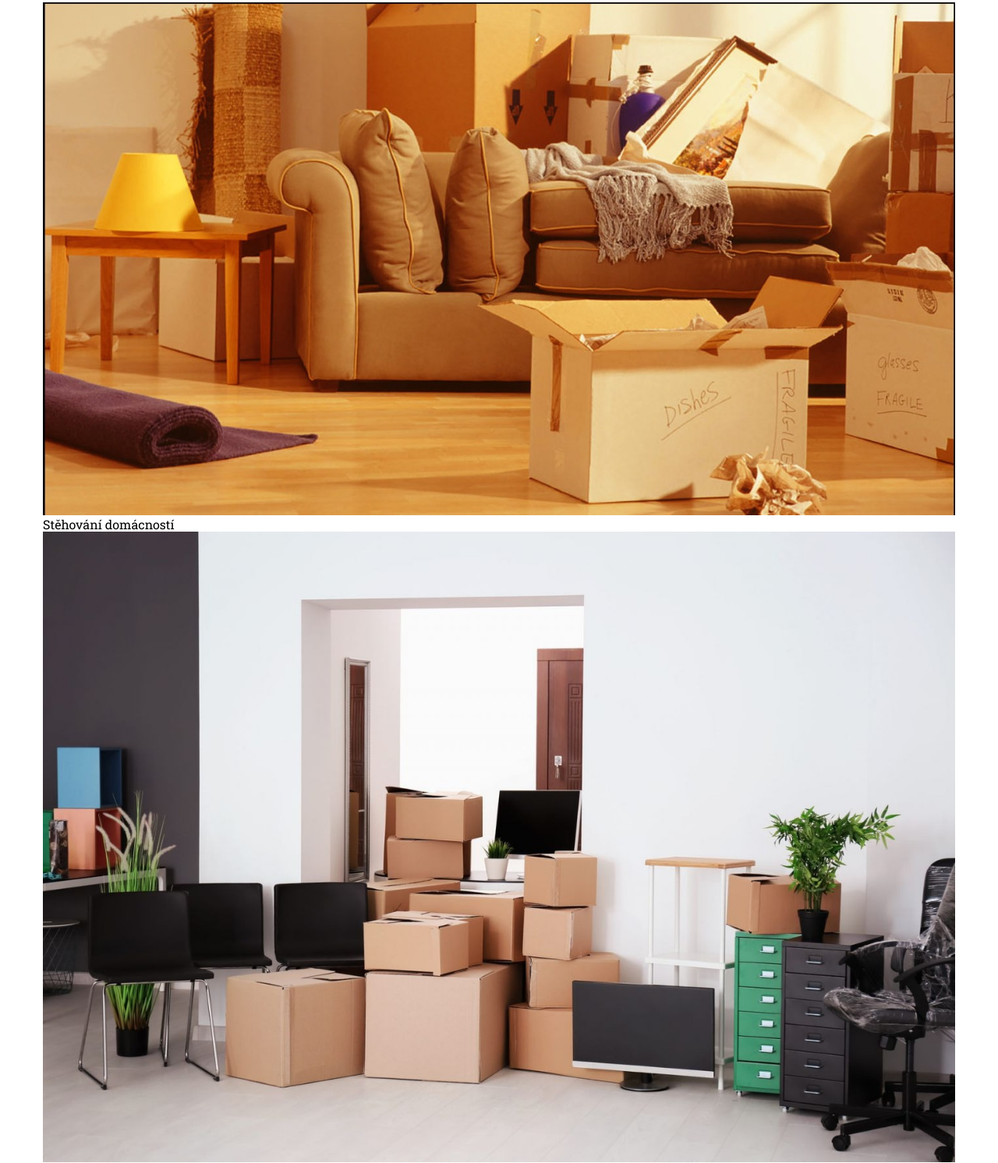
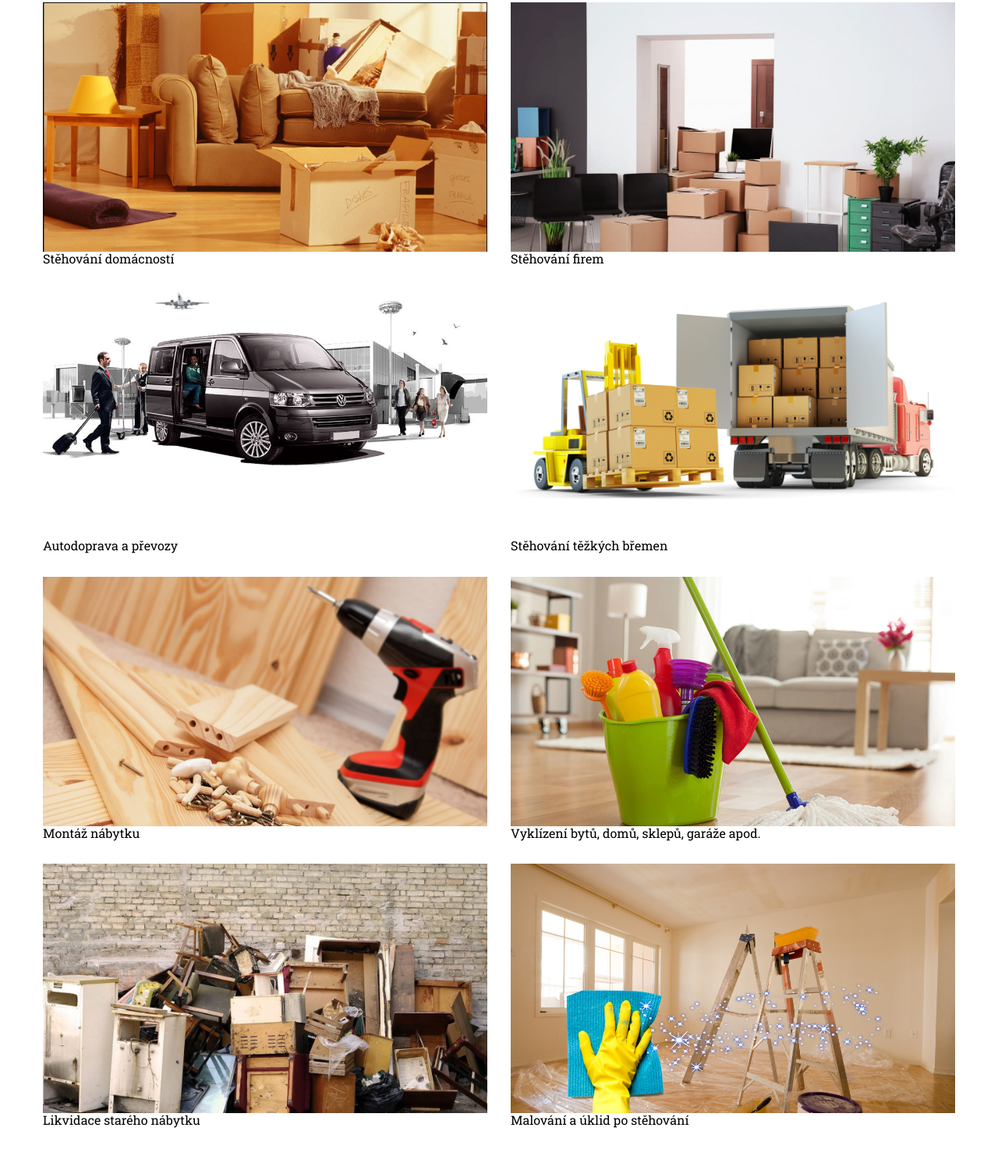
Before and after one commit to Rasiuk/bruncvik-stehovani, a website: page index.html in a window 1280 px wide. Shown: the part 1510-3002 px from the top of the page at 78% size. Drawn offline with nearby package versions, Linux system fonts and the light colour scheme; a web font is replaced by a local one.

Commit message:
image style

```diff
--- a/index.html
+++ b/index.html
@@ -144,76 +144,88 @@
         <!-- Services -->
         <div id="služby" class="services container">
           <h2 class="title">Nabízíme Vám tyto služby</h2>
-          <ul>
+          <ul class="services__list">
             <li class="services__item">
-              <div class="services__image">
+              <div class="services__image__box">
                 <img
+                  class="services__image"
                   src="./img/stehovani-domachnosti.jpg"
                   alt="Stěhování domácností"
-                  width="120px"
                 />
               </div>
-              <p>Stěhování domácností</p>
+              <p class="services__text">Stěhování domácností</p>
             </li>
             <li class="services__item">
-              <div class="services__image">
-                <img src="./img/stehovani-firem.jpg" alt="Stěhování firem" />
+              <div class="services__image__box">
+                <img
+                  class="services__image"
+                  src="./img/stehovani-firem.jpg"
+                  alt="Stěhování firem"
+                />
               </div>
-              <p>Stěhování firem</p>
+              <p class="services__text">Stěhování firem</p>
             </li>
             <li class="services__item">
-              <div class="services__image">
-                <img src="./img/avtodoprava.jpg" alt=" Autodoprava a převozy" />
+              <div class="services__image__box">
+                <img
+                  class="services__image"
+                  src="./img/avtodoprava.jpg"
+                  alt=" Autodoprava a převozy"
+                />
               </div>
-              <p>Autodoprava a převozy</p>
+              <p class="services__text">Autodoprava a převozy</p>
             </li>
             <li class="services__item">
-              <div class="services__image">
+              <div class="services__image__box">
                 <img
+                  class="services__image"
                   src="./img/stěhování-těžkých.jpg"
                   alt="Stěhování těžkých břemen"
                 />
               </div>
-              <p>Stěhování těžkých břemen</p>
+              <p class="services__text">Stěhování těžkých břemen</p>
             </li>
             <li class="services__item">
-              <div class="services__image">
-                <img src="./img/montáž-nábytku.jpg" alt="Montáž nábytku" />
+              <div class="services__image__box">
+                <img
+                  class="services__image"
+                  src="./img/montáž-nábytku.jpg"
+                  alt="Montáž nábytku"
+                />
               </div>
-              <p>Montáž nábytku</p>
+              <p class="services__text">Montáž nábytku</p>
             </li>
             <li class="services__item">
-              <div class="services__image">
+              <div class="services__image__box">
                 <img
+                  class="services__image"
                   src="./img/vyklízení-bytů.jpg"
                   alt="Vyklízení bytů, domů, sklepů, garáže apod."
                 />
               </div>
-              <p>Vyklízení bytů, domů, sklepů, garáže apod.</p>
+              <p class="services__text">
+                Vyklízení bytů, domů, sklepů, garáže apod.
+              </p>
             </li>
             <li class="services__item">
-              <div class="services__image">
+              <div class="services__image__box">
                 <img
+                  class="services__image"
                   src="./img/likvidace-starého-nábytku.jpg"
                   alt="Likvidace starého nábytku"
                 />
               </div>
-              <p>Likvidace starého nábytku</p>
+              <p class="services__text">Likvidace starého nábytku</p>
             </li>
-            <!-- <li class="services__item">
-              <div class="services__image">
-                <img src="./img/" alt="Likvidace pozůstalosti" />
-              </div>
-              <p>Likvidace pozůstalosti</p>
-            </li> -->
             <li class="services__item">
-              <div class="services__image">
+              <div class="services__image__box">
                 <img
+                  class="services__image"
                   src="./img/Malování-úklid-po-stěhování.jpg"
                   alt="Malování a úklid po stěhování"
                 />
               </div>
-              <p>Malování a úklid po stěhování</p>
+              <p class="services__text">Malování a úklid po stěhování</p>
             </li>
           </ul>
         </div>
--- /dev/null
+++ b/styles/_services.scss
@@ -0,0 +1,21 @@
+.services__list {
+  @media screen and (min-width: 768px) {
+    display: flex;
+    flex-wrap: wrap;
+    gap: 30px;
+  }
+}
+.services__image__box {
+  height: 320px;
+  overflow: hidden;
+}
+.services__image {
+}
+.services__item {
+  @media screen and (min-width: 768px) {
+    width: calc((100% - 30px) / 2);
+  }
+  @media screen and (min-width: 1199px) {
+    width: calc((100% - 30px) / 2);
+  }
+}
--- a/styles/styles.scss
+++ b/styles/styles.scss
@@ -6,3 +6,4 @@
 @import "./hero";
 @import "./mobile-menu";
 @import "./reference";
+@import "./services";
```
Also changed, not shown: styles/styles.css, 1 other file.
